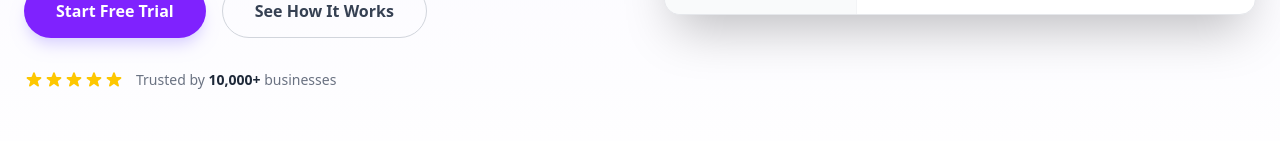
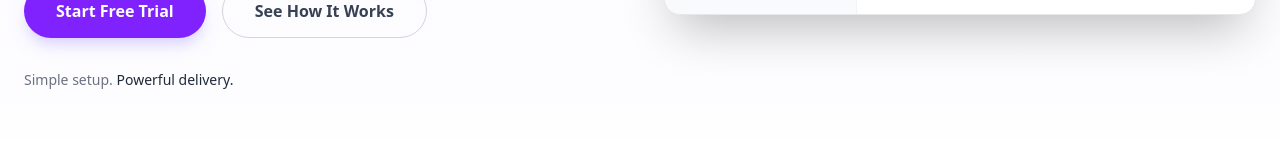
Before and after one commit to DebasishBarai/mailmark, a Next.js app: page / in a window 1280 px wide. Shown: the part 659-800 px from the top of the page. Built offline with nearby package versions, Linux system fonts and the light colour scheme; no server answers.

Commit message:
hero section tagline updated

```diff
--- a/app/components/Hero.tsx
+++ b/app/components/Hero.tsx
@@ -32,25 +32,10 @@
                 See How It Works
               </a>
             </div>
-            {/* Social proof */}
-            <div className="mt-8 flex items-center gap-3">
-              <div className="flex text-yellow-400">
-                {[...Array(5)].map((_, i) => (
-                  <svg
-                    key={i}
-                    className="h-5 w-5"
-                    fill="currentColor"
-                    viewBox="0 0 20 20"
-                  >
-                    <path d="M9.049 2.927c.3-.921 1.603-.921 1.902 0l1.07 3.292a1 1 0 00.95.69h3.462c.969 0 1.371 1.24.588 1.81l-2.8 2.034a1 1 0 00-.364 1.118l1.07 3.292c.3.921-.755 1.688-1.54 1.118l-2.8-2.034a1 1 0 00-1.175 0l-2.8 2.034c-.784.57-1.838-.197-1.539-1.118l1.07-3.292a1 1 0 00-.364-1.118L2.98 8.72c-.783-.57-.38-1.81.588-1.81h3.461a1 1 0 00.951-.69l1.07-3.292z" />
-                  </svg>
-                ))}
-              </div>
-              <span className="text-sm text-gray-500 dark:text-gray-400">
-                Trusted by <strong className="text-gray-800 dark:text-gray-200">10,000+</strong>{" "}
-                businesses
-              </span>
-            </div>
+            <p className="mt-8 text-sm font-medium text-gray-500 dark:text-gray-400">
+              Simple setup.{" "}
+              <span className="text-gray-800 dark:text-gray-200">Powerful delivery.</span>
+            </p>
           </div>
 
           {/* Hero visual — email UI mockup */}
```
